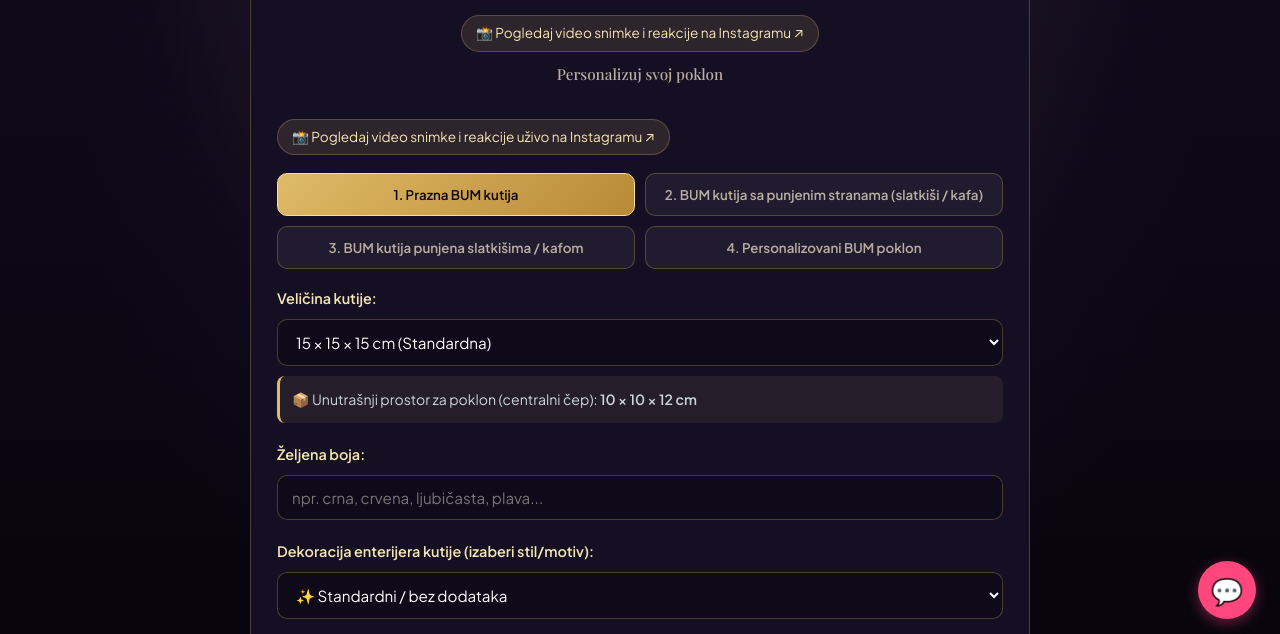
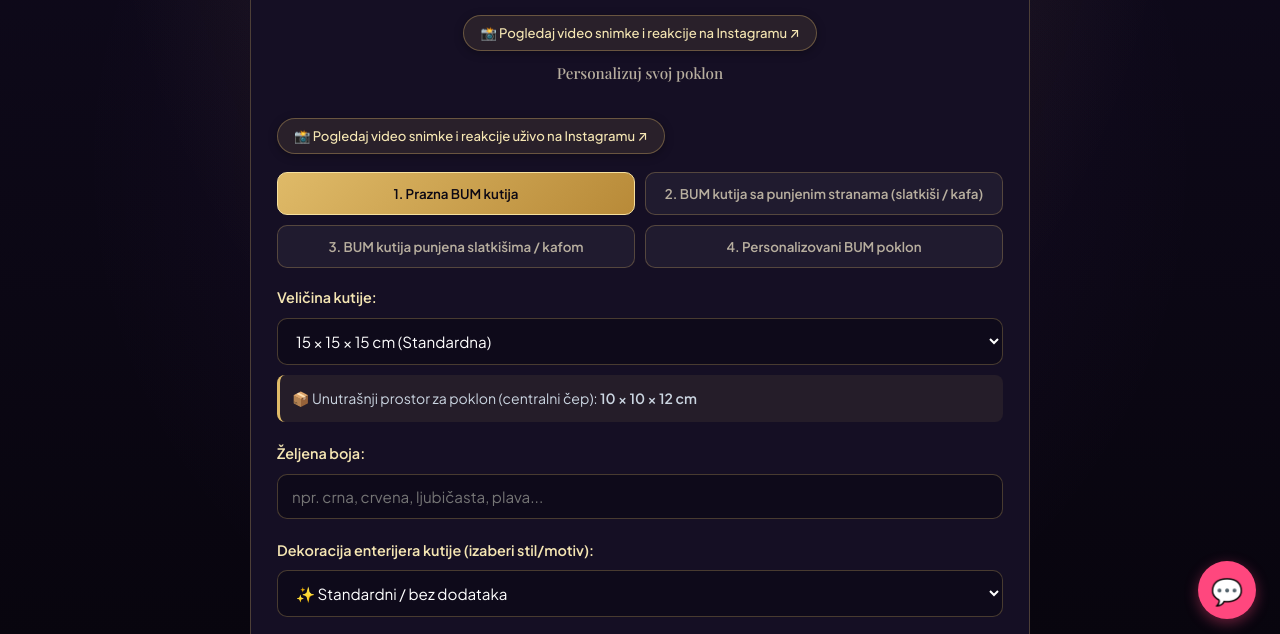
Before and after one commit to milicaglumicic-speedstep/Bum_kutije, a website: page bum-kutija.html in a window 1280 px wide. Shown: the part 157-791 px from the top of the page. Drawn offline with nearby package versions, Linux system fonts and the light colour scheme; files whose address does not match are found by name; a web font is replaced by a local one.

Commit message:
Update main.css

```diff
--- a/css/main.css
+++ b/css/main.css
@@ -460,3 +460,31 @@
 .insta-sub-link:hover {
   color: var(--gold-light);
 }
+/* ==========================================
+   ELEGANTNO ZLATNO DUGME ZA INSTAGRAM
+   ========================================== */
+.insta-live-link,
+a.insta-live-link {
+  display: inline-flex !important;
+  align-items: center !important;
+  justify-content: center !important;
+  gap: 6px !important;
+  padding: 6px 16px !important;
+  background: rgba(223, 186, 104, 0.1) !important;
+  border: 1px solid rgba(223, 186, 104, 0.35) !important;
+  border-radius: 50px !important;
+  color: #f5e6b3 !important; /* Šampanjac zlato umesto plave */
+  font-size: 0.82rem !important;
+  font-weight: 500 !important;
+  text-decoration: none !important;
+  transition: all 0.25s ease !important;
+  box-shadow: 0 2px 10px rgba(0, 0, 0, 0.3) !important;
+}
+
+.insta-live-link:hover,
+a.insta-live-link:hover {
+  background: rgba(223, 186, 104, 0.22) !important;
+  border-color: #dfba68 !important;
+  color: #ffffff !important;
+  transform: translateY(-1px) !important;
+}
```
